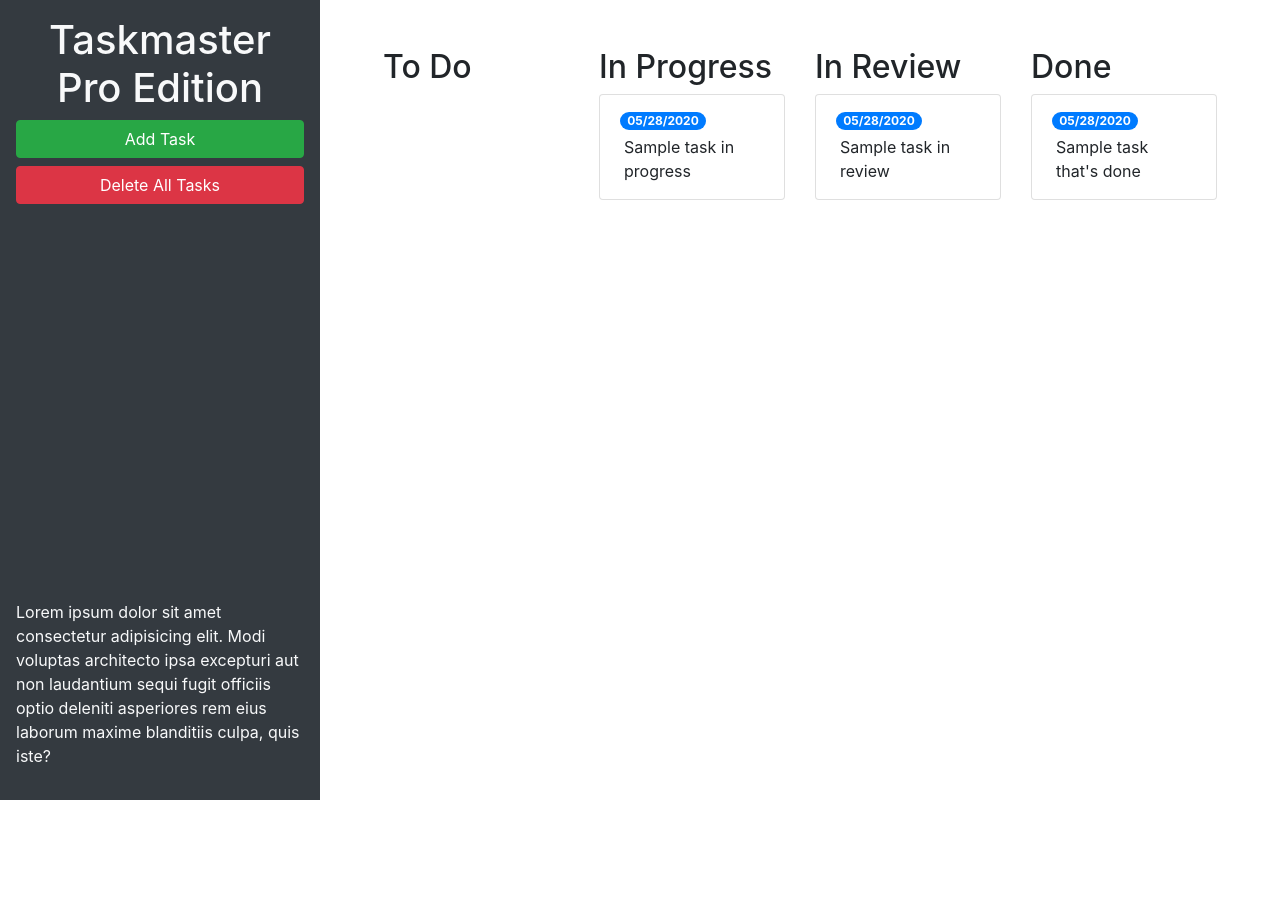
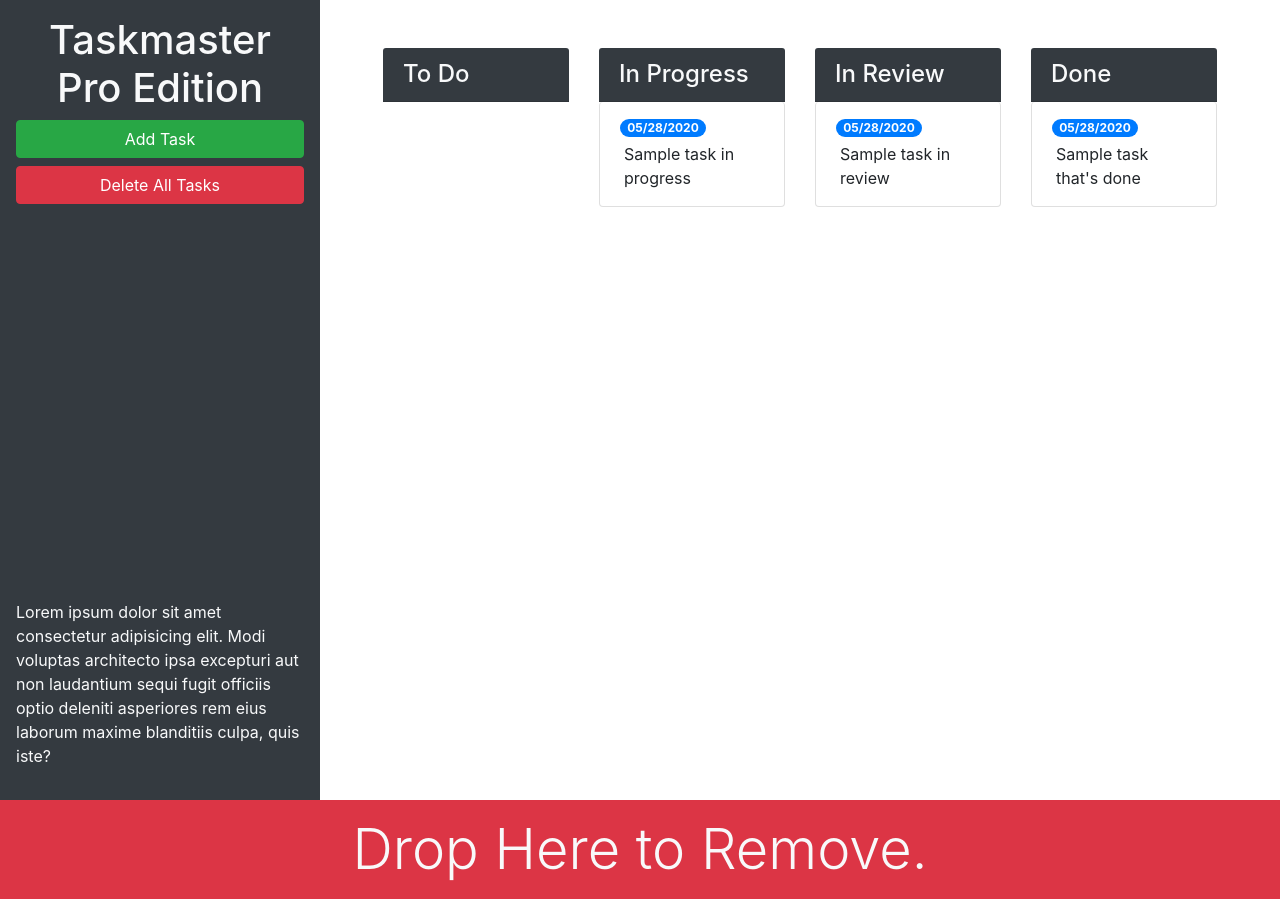
Before and after one commit to bryannolasco11/taskmaster-pro, a plain HTML site: page index.html in a window 1280 px wide. Before the commit the page ends 800 px from the top, so only its background shows below. Drawn offline with nearby package versions, Linux system fonts and the light colour scheme.

Commit message:
added dropzone and styled hears

```diff
--- a/index.html
+++ b/index.html
@@ -13,27 +13,27 @@
 <body>
 
   <div class="row min-vh-100 no-gutters">
-    <header class="col-12 col-lg-3 bg-dark text-light d-flex flex-column p-4 p-lg-3">
+    <header class="col-12 col-lg-3 bg-dark text-light sticky-top d-flex flex-column p-4 p-lg-3">
       <h1 class="text-center">Taskmaster Pro Edition</h1>
       <button id="create-task" class="btn btn-block btn-success" data-toggle="modal" data-target="#task-form-modal">Add
         Task</button>
       <button id="remove-tasks" class="btn btn-block btn-danger">Delete All Tasks</button>
-      <p class="mt-auto">Lorem ipsum dolor sit amet consectetur adipisicing elit. Modi voluptas architecto ipsa
+      <p class="mt-auto d-none d-lg-block">Lorem ipsum dolor sit amet consectetur adipisicing elit. Modi voluptas architecto ipsa
         excepturi aut non
         laudantium sequi fugit officiis optio deleniti asperiores rem eius laborum maxime blanditiis culpa, quis iste?
       </p>
     </header>
-    <main class="col-12 col-lg-9">
+    <main class="col-12 col-lg-9 d-flex flex-column">
       <div class="m-5 row justify-content-around">
         <!-- Todo start -->
         <div class="col">
-          <h2>To Do</h2>
+          <h4 class="card-header bg-dark text-light">To Do</h4>
           <ul id="list-toDo" class="list-group"> </ul>
         </div>
         <!--todo end-->
         <!-- in progress start-->
         <div class="col-12 col-md-6 col-xl-3 mb-3">
-          <h2>In Progress</h2>
+          <h4 class="card-header bg-dark text-light">In Progress</h4>
           <ul id="list-inProgress" class="list-group">
             <li class="list-group-item">
               <span class="badge badge-primary badge-pill">05/28/2020</span>
@@ -44,7 +44,7 @@
         <!--in progress end-->
         <!--in review start-->
         <div class="col-12 col-md-6 col-xl-3 mb-3">
-          <h2>In Review</h2>
+          <h4 class="card-header bg-dark text-light">In Review</h4>
           <ul id="list-inReview" class="list-group">
             <li class="list-group-item">
               <span class="badge badge-primary badge-pill">05/28/2020</span>
@@ -55,7 +55,7 @@
         <!-- in review end -->
         <!-- done start -->
         <div class="col-12 col-md-6 col-xl-3 mb-3">
-          <h2>Done</h2>
+          <h4 class="card-header bg-dark text-light">Done</h4>
           <ul id="list-done" class="list-group">
             <li class="list-group-item">
               <span class="badge badge-primary badge-pill">05/28/2020</span>
@@ -65,6 +65,11 @@
         </div>
       </div>
       <!-- done end -->
+      </div>
+      <div id ="trash">
+        <div class =" mt-auto w-100 bg-danger p-3 text-center text-light display-4">
+          Drop Here to Remove.
+        </div>
       </div>
     </main>
   </div>
```
